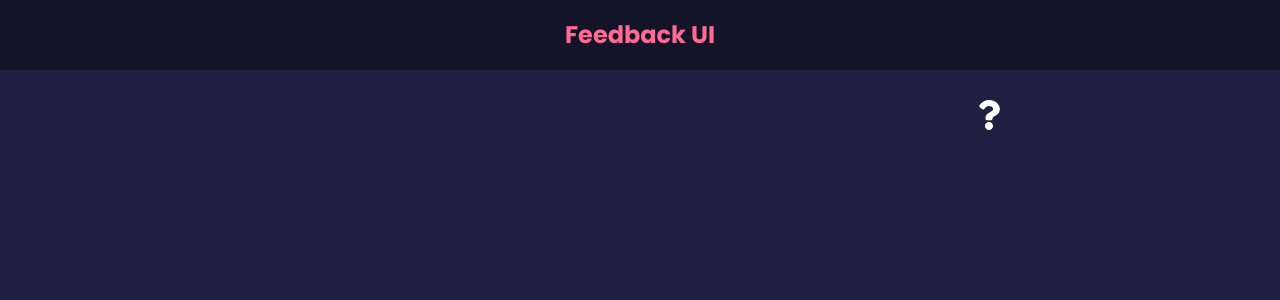
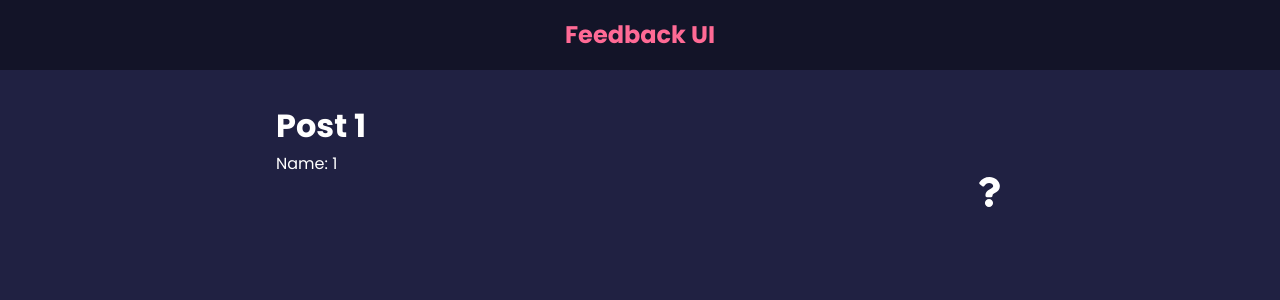
Before and after one commit to VinniC77/React-Feedback-App, a React (Create React App) app: page /post/1/1 in a window 1280 px wide. Before the commit this address had no page. Shown: the top 300 px of the page. Built offline with nearby package versions, Linux system fonts and the light colour scheme.

Commit message:
Add params and navigate

```diff
--- a/src/App.js
+++ b/src/App.js
@@ -5,6 +5,8 @@ import FeedbackStats from "./components/FeedbackStats";
 import FeedbackForm from "./components/FeedbackForm";
 import AboutPage from "./pages/AboutPage";
 import AboutIconLink from "./components/AboutIconLink";
+import Post from "./components/Post";
+import Navi from "./components/Navi";
 
 import { useState } from "react";
 import { BrowserRouter as Router, Route, Routes } from "react-router-dom";
@@ -55,6 +57,9 @@ const App = () => {
             {/* Precisamos adicionar o exact para o React saber que deve mostrar a página inicial somente quando for exatamente a home que for chamada, ou seja, somente quando a / for chamada */}
           </Route>
           <Route path="/about" element={<AboutPage />} />
+          <Route path="/post/:id/:name" element={<Post />} />
+          <Route path="/navi" element={<Navi />} />
+    {/* Aqui podemos pegar a URL que o usuario irá digitar de acordo com o id, e mostrar o conteúdo dese endereço, lhe enviando de volta o componente Post */}
         </Routes>
 
         <AboutIconLink />
--- /dev/null
+++ b/src/components/Navi.jsx
@@ -0,0 +1,29 @@
+import { Navigate, useNavigate } from "react-router-dom";
+
+const Navi = () => {
+    const status = 200
+// Digamos que recebemos um retorno de status de 200 que representa que tudo ocorreu bem.
+
+const navigate = useNavigate() // Não podemos chamar um hook depois de qualquer return
+
+    if(status === 404) {
+        return <Navigate to='/notfound' />
+    }
+// Se algo der errado, usamos o Navigate para direcionar o usuário para a página "Not Found".
+
+    const onClick = () => {
+        console.log('Hello')
+        navigate('/about')
+// Utilizamos o hook useNavigate para redirecionar o usuário para esta rota, quando ele apertar o botão
+    }
+
+    return (
+        <div>
+            <button onClick={onClick}>Click</button>
+        </div>
+    )
+}
+
+export default Navi
+
+// Quando precisarmos redirecionar o usuario, baseado em algo que ele digitou ou que não ocorreu como o esperado, como tratamento de erros, por exemplo, utilizamos o Navigate
--- /dev/null
+++ b/src/components/Post.jsx
@@ -0,0 +1,19 @@
+import { useParams } from "react-router-dom";
+// Para acessarmos os parametros da URL, precisamos importar o hook useParams
+
+const Post = () => {
+  const params = useParams(); // It's a convention to use the name params when we use useParams()
+
+  return (
+    <div>
+      <h1>Post {params.id}</h1>
+      {/* Normalmente seusa esse tipo de abordagem quando quremos que o backend mostre alguma coisa para o usuario baseado na URL ou id que ele digitou. */}
+      <p>Name: {params.name}</p>
+      {/* Podemos pegar mais de uma referencia passada na URL */}
+    </div>
+  );
+};
+
+export default Post;
+
+// Para podermos acessar ou mostrar para o usuário em qual parte do seite ele está, podemos usar o params do React
```
